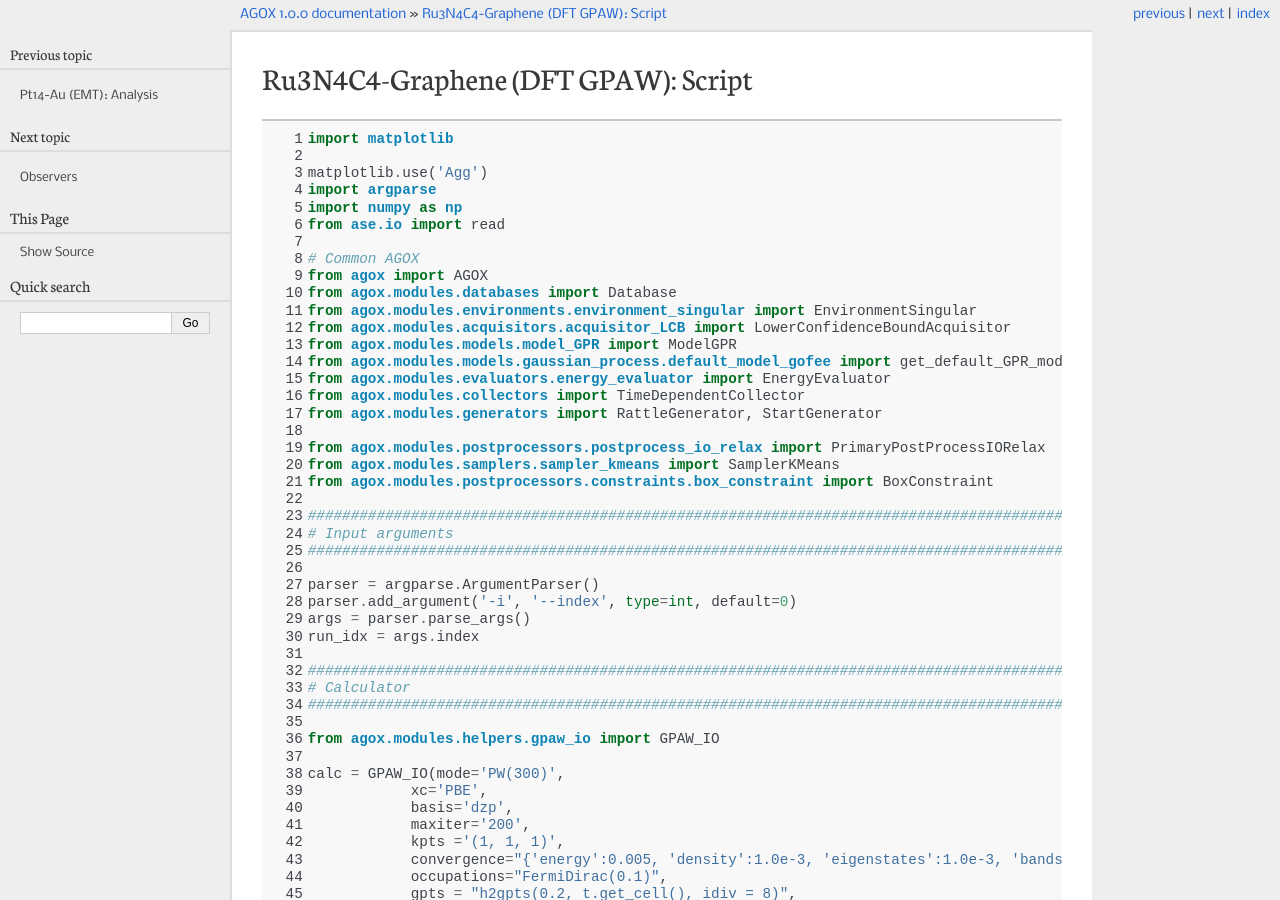
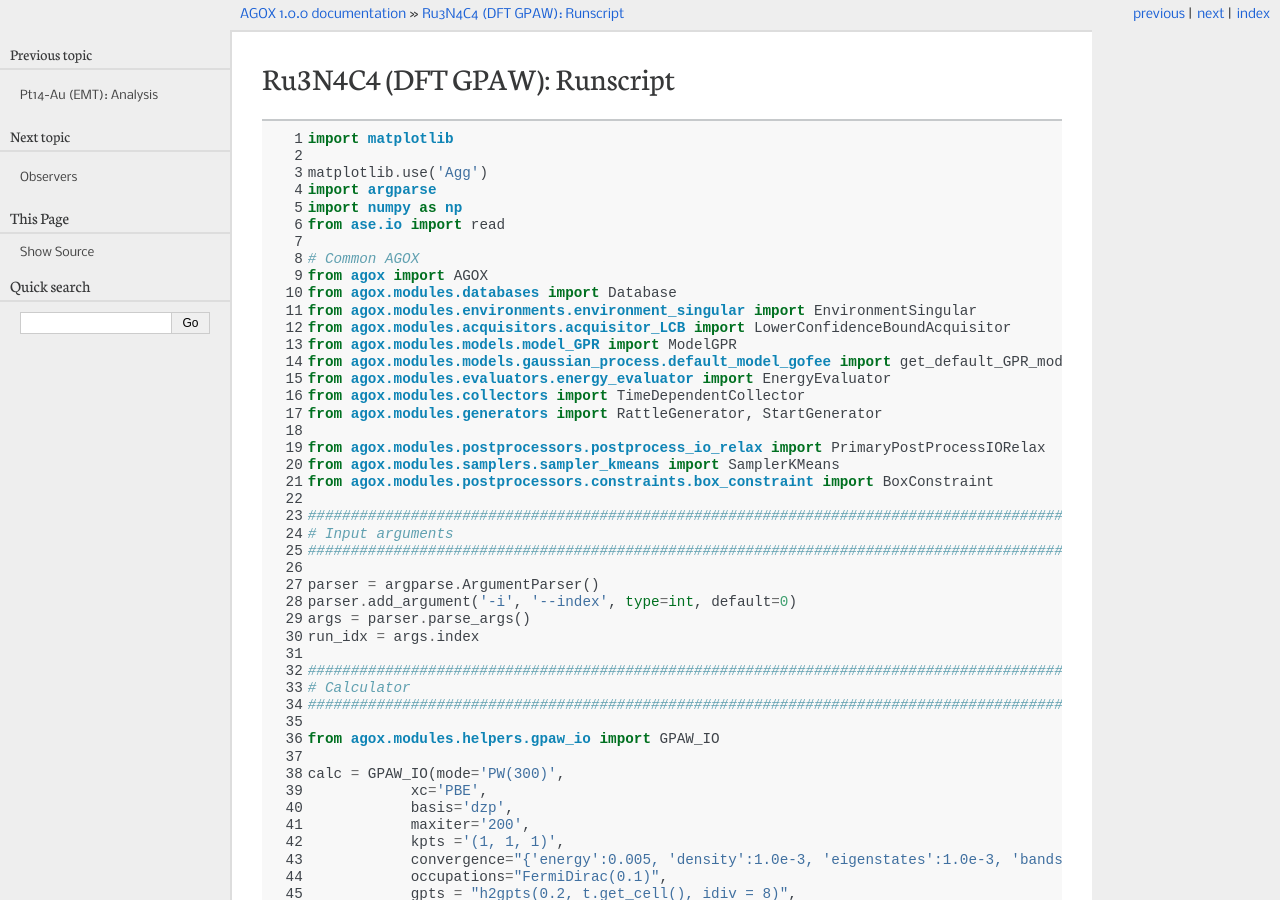
Before and after one commit to kimrojas/agox, a Sphinx documentation site: the page built from docs/source/Ru3N4_example/ru3n4_script.rst, in a window 1280 px wide and 900 px high. Built offline with Sphinx 7.4.7, drawn with Linux system fonts in a browser that asks for light colours; some of the changed text lies outside the part shown.

Commit message:
Updated docs.

```diff
--- a/docs/source/Ru3N4_example/ru3n4_script.rst
+++ b/docs/source/Ru3N4_example/ru3n4_script.rst
@@ -1,4 +1,4 @@
-Ru3N4C4-Graphene (DFT GPAW): Script
+Ru3N4C4 (DFT GPAW): Runscript
 ==========================
 
 .. literalinclude:: Ru3N4C4_k111.py
```
